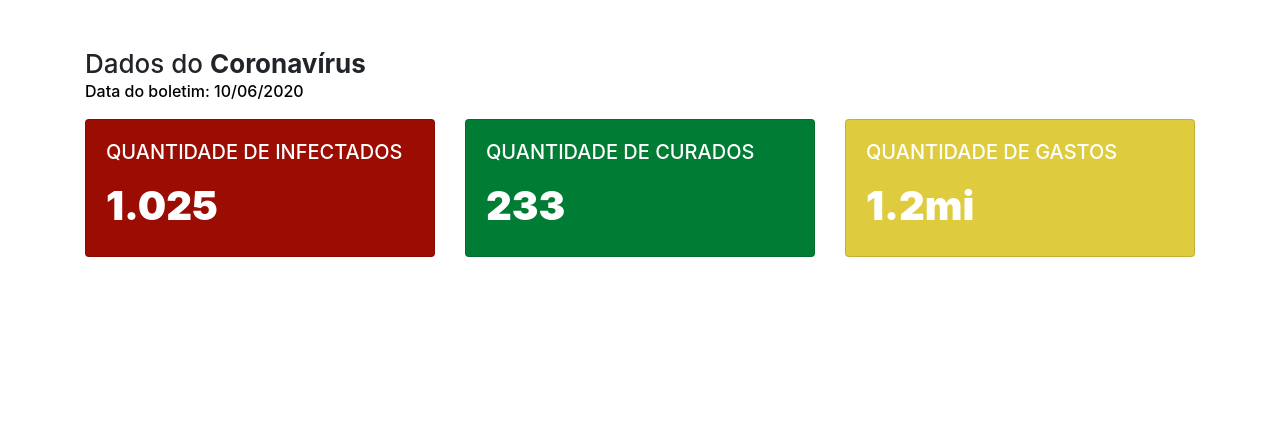
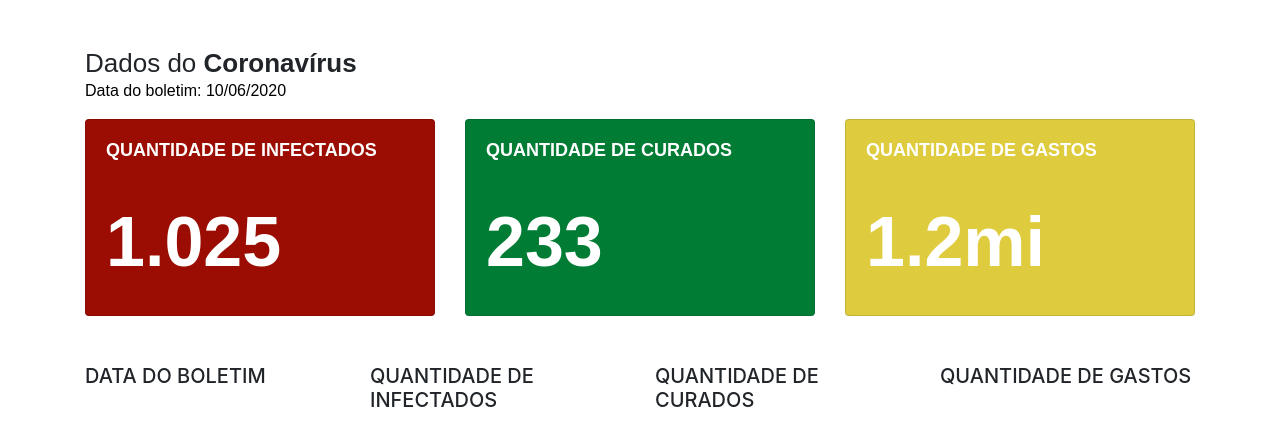
Before and after one commit to bl4nc/Site-Covid, a PHP site: page / in a window 1280 px wide. Shown: the part 146-592 px from the top of the page. Run offline with PHP 8.4, Linux system fonts and the light colour scheme; some libraries are stand-ins or nearby versions.

```diff
--- a/conteudo/conteudo_index.php
+++ b/conteudo/conteudo_index.php
@@ -41,23 +41,40 @@
             <div class="card bg-vermelho">
                 <div class="card-body">
                 <h5 class="card-title">QUANTIDADE DE INFECTADOS</h5>
-                <p class="card-text">1.025</p>
+                <p class="card-text pt-3">1.025</p>
                 </div>
             </div>
 
             <div class="card bg-verde">
                 <div class="card-body">
                 <h5 class="card-title">QUANTIDADE DE CURADOS</h5>
-                <p class="card-text">233</p>
+                <p class="card-text pt-3">233</p>
                 </div>
             </div>
 
             <div class="card bg-amarelo">
                 <div class="card-body">
                 <h5 class="card-title">QUANTIDADE DE GASTOS</h5>
-                <p class="card-text">1.2mi</p>
+                <p class="card-text pt-3">1.2mi</p>
                 </div>
             </div>
         </div>
     </section>
+
+    <section class="secao_boletins mt-5">
+        <div class="row">
+            <div class="col-sm-3">
+                <h5>DATA DO BOLETIM</h5>
+            </div>
+            <div class="col-sm-3">
+                <h5>QUANTIDADE DE INFECTADOS</h5>
+            </div>
+            <div class="col-sm-3">
+                <h5>QUANTIDADE DE CURADOS</h5>
+            </div>
+            <div class="col-sm-3">
+                <h5>QUANTIDADE DE GASTOS</h5>
+            </div>
+        </div>
+
 </main>
--- a/css/header.css
+++ b/css/header.css
@@ -76,14 +76,3 @@
     font-size: 30px;
     text-align: center;
 }
-
-@media screen and (max-width: 995px){
-    .texto-make{
-        font-size: 25px;
-    }
-}
-@media screen and (max-width: 500px){
-    .texto-make{
-        font-size: 22px;
-    }
-}
--- /dev/null
+++ b/css/media_queries.css
@@ -0,0 +1,17 @@
+@media screen and (max-width: 995px){
+    .texto-make{
+        font-size: 25px;
+    }
+}
+@media screen and (max-width: 500px){
+    .texto-make{
+        font-size: 22px;
+    }
+
+    .secao_cards .card-body p{
+        font-size: 50px;
+        font-weight: 900;
+        color: #ffffff;
+        font-family: 'Montserrat', sans-serif;
+    }
+}
--- /dev/null
+++ b/css/secao_boletins.css
@@ -0,0 +1,3 @@
+.secao_boletins h5{
+    font-family: 'Montserrat', sans-serif;
+}
--- a/css/secao_cards.css
+++ b/css/secao_cards.css
@@ -9,20 +9,25 @@
     background-color: #dfcc3e;
 }
 .secao_cards .card-body h5{
-    font-size: 20px;
+    font-weight: 600;
+    font-size: 18px;
     color: #ffffff;
+    font-family: 'Montserrat', sans-serif;
 }
 .secao_cards .card-body p{
-    font-size: 40px;
+    font-size: 70px;
     font-weight: 900;
     color: #ffffff;
+    font-family: 'Montserrat', sans-serif;
 }
 .secao_cards h4{
     font-size: 26px;
     margin: 0;
+    font-family: 'Montserrat', sans-serif;
 }
 .secao_cards p{
     color: #000000;
     font-weight: 500;
     font-size: 16px;
+    font-family: 'Montserrat', sans-serif;
 }
--- a/estilo.css
+++ b/estilo.css
@@ -3,3 +3,5 @@
 @import "./css/header.css";
 
 @import "./css/secao_cards.css";
+
+@import "./css/media_queries.css";
```
